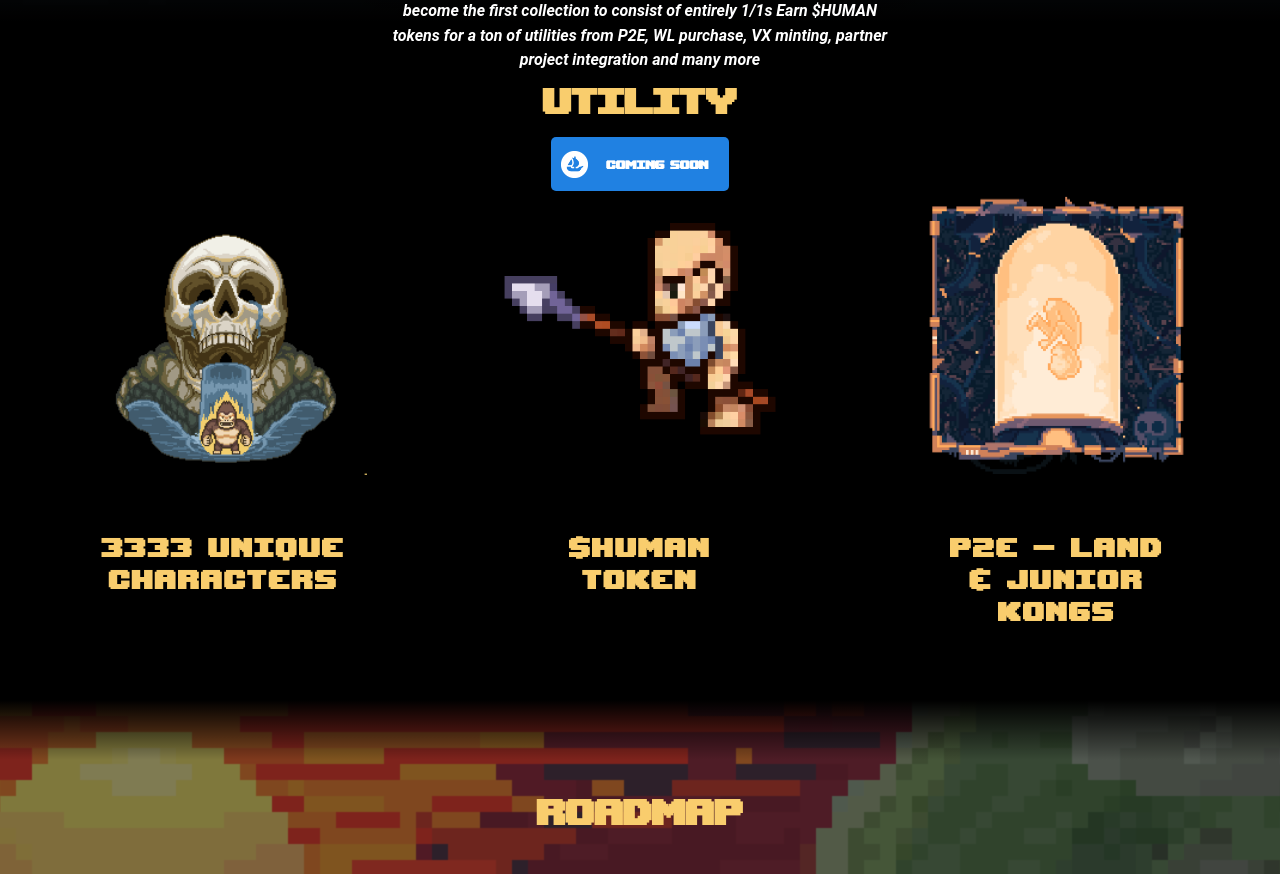
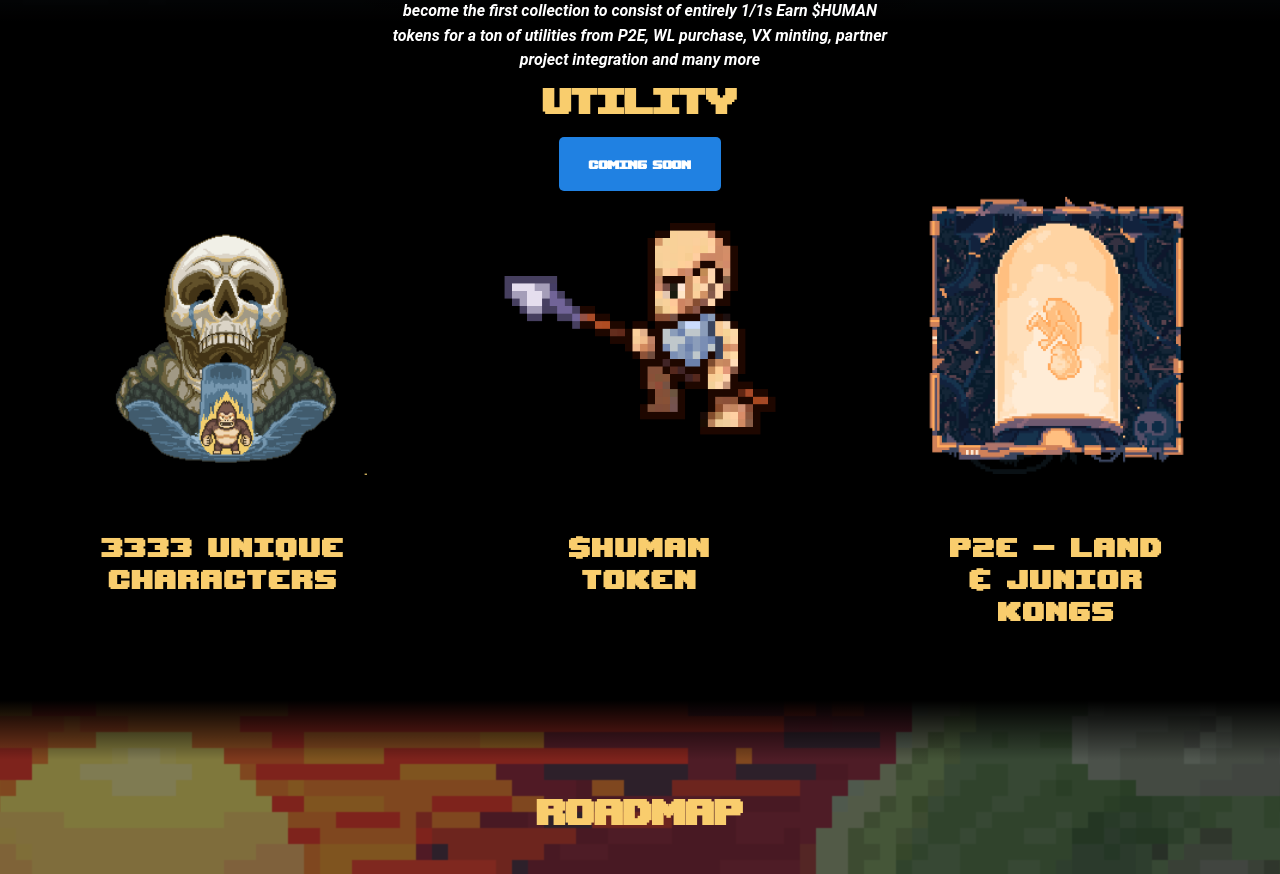
Before and after one commit to coinbest716/kaijukongz_cms, a Next.js app: page / in a window 1280 px wide. Shown: the part 778-1652 px from the top of the page. Built offline with nearby package versions, Linux system fonts and the light colour scheme.

Commit message:
Update Header.module.css

```diff
--- a/styles/Header.module.css
+++ b/styles/Header.module.css
@@ -76,14 +76,15 @@
 } */
 
 .buyBtn {
-    padding: 20px 20px 20px 55px;
+    /* padding: 20px 20px 20px 55px; */
+    padding: 20px 30px 20px 30px;
     border-radius: 5px;
     background-color: #2081e2;
-    background-image: url(/media/opensea.png);
+    /* background-image: url(/media/opensea.png);
     background-position: 10px 50%;
     background-size: auto 50%;
     background-repeat: no-repeat;
-    background-attachment: scroll;
+    background-attachment: scroll; */
     font-family: Upheavtt;
     font-weight: 700;
     color: white;
```
